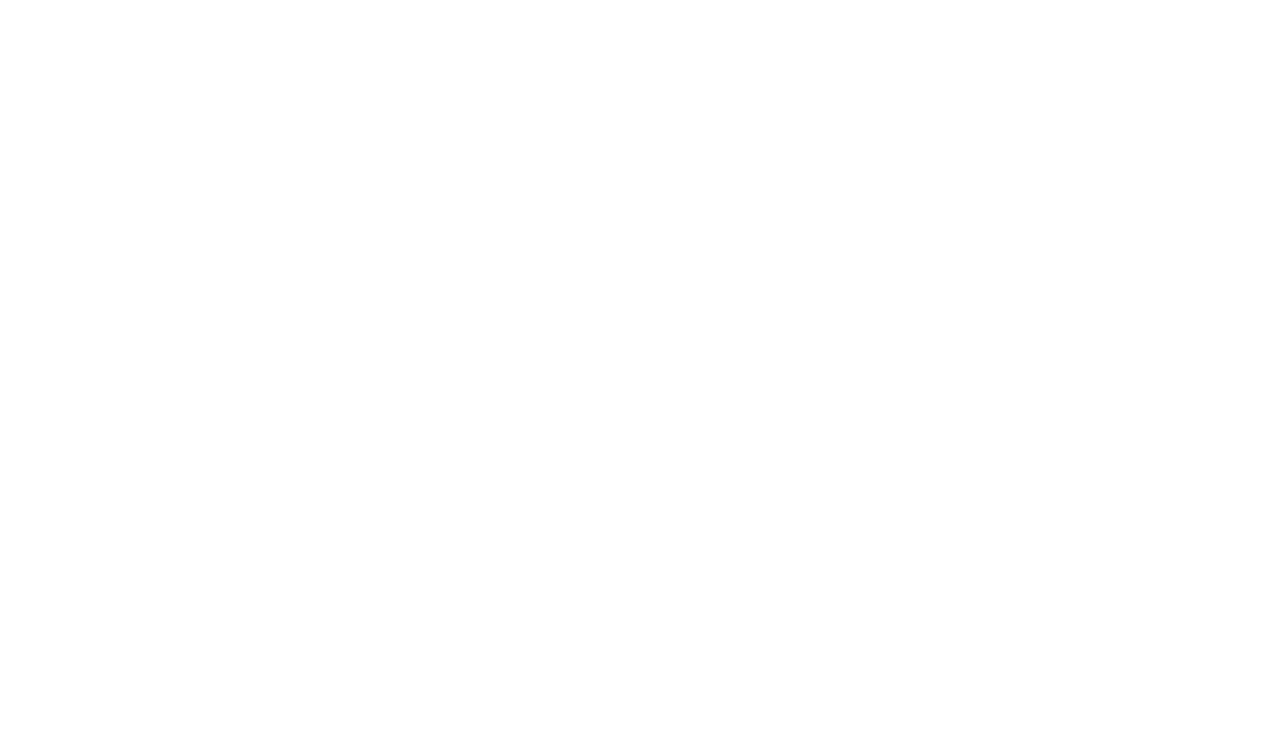
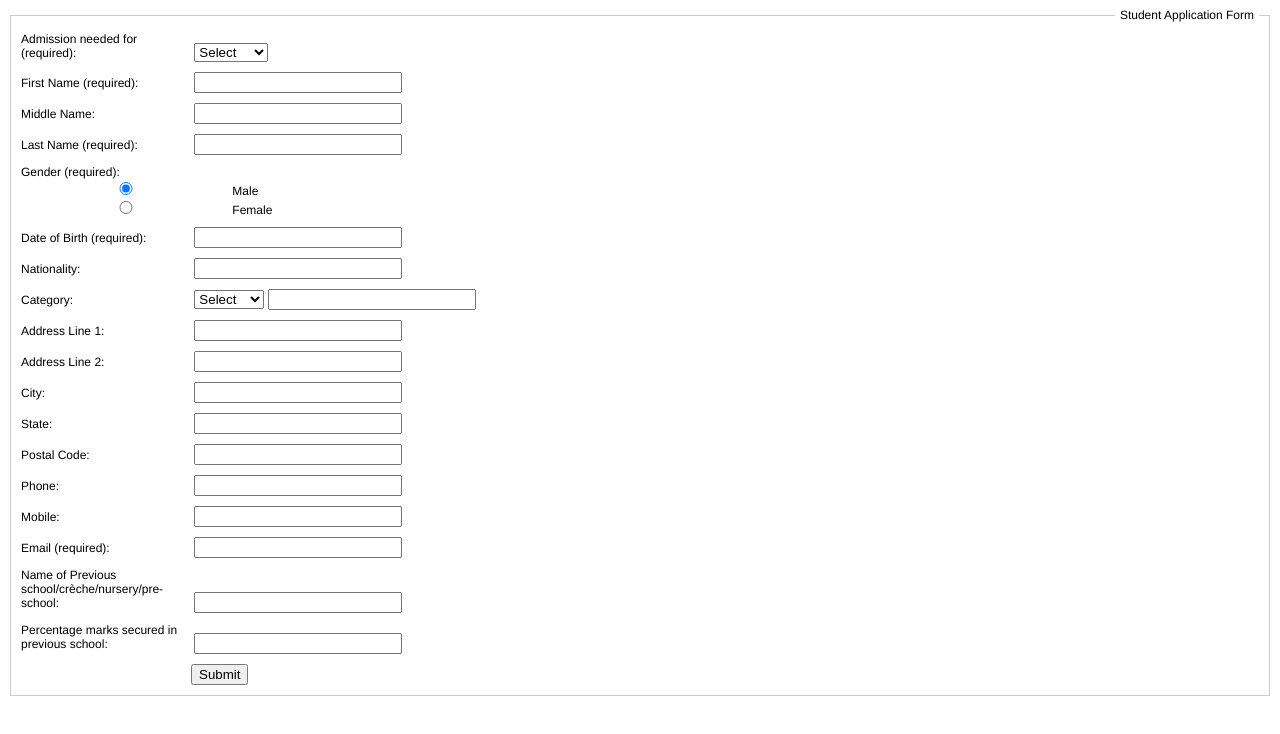
Before and after one commit to vinodtr/admissions, a website: page public/index.html in a window 1280 px wide. Drawn offline with Linux system fonts and the light colour scheme.

Commit message:
Initial commit

```diff
--- /dev/null
+++ b/public/css/styles.css
@@ -0,0 +1,44 @@
+body {
+    font-family: Helvetica, Arial;
+    font-size:12px;
+}
+h1 {
+    font-size:200%;
+}
+fieldset {
+    border:1px solid #ccc;
+    padding:10px;
+}
+legend {
+    padding:0 5px;
+    text-align:right;
+}
+fieldset > div {
+    margin:10px 0;
+}
+fieldset > legend + div {
+    margin-top:0;
+}
+fieldset > div:last-child {
+    margin-bottom:0;
+}
+label {
+    display:inline-block;
+    width:170px;
+}
+input {
+    width:200px;
+}
+input[type="submit"] {
+    width:auto;
+}
+.help {
+    display:none;
+    font-size:90%;
+}
+input:focus + .help {
+    display:inline-block;
+}
+div.submit {
+    margin-left:170px;
+}
--- a/public/index.html
+++ b/public/index.html
@@ -6,10 +6,116 @@
 	</head>
 	<body>
 
-
+	<link rel="stylesheet" type="text/css" href="css/styles.css" media="screen" />
 		<script src="js/jquery-3.1.1.js" />
 		<script src="js/app.js" />
 		<script type="text/javascript">
 		</script>
+
+
+		<form action="" method="post">
+	    <fieldset>
+	        <legend>Student Application Form</legend>
+	        <div>
+	            <label for="admission">Admission needed for (required):</label>
+	            <select>
+	              <option value="select">Select</option>
+				  <option value="Class7">Class 7</option>
+				  <option value="class8">Class 8</option>
+				  <option value="class9">Class 9</option>
+				  <option value="class10">Class 10</option>
+				</select>
+
+	        </div>
+	        <div>
+	            <label for="firstName">First Name (required):</label>
+	            <input type="text" id="firstName" name="firstName" value="" aria-describedby="name-format" maxlength="50">
+	        </div>
+	        <div>
+	            <label for="middleName">Middle Name:</label>
+	            <input type="text" id="middleName" name="middleName" value="" aria-describedby="name-format" maxlength="50">
+	        </div>
+	        <div>
+	            <label for="lastName">Last Name (required):</label>
+	            <input type="text" id="lastName" name="lastName" value="" aria-describedby="name-format" maxlength="50">
+	        </div>
+	        <div>
+	            <label for="gender">Gender (required):</label>
+	            <div >
+	            	<input type="radio" id="genderM" name="gender" value="male" checked> Male
+		        </div>
+		        <div width="1px">
+		        	<input type="radio" id="genderF" name="gender" value="female"> Female
+		        </div>
+		    </div>
+	        <div>
+	            <label for="dob">Date of Birth (required):</label>
+	            <input type="text" id="dob" name="dob" value="" aria-describedby="name-format" maxlength="50">
+	            <span id="name-format" class="help">Format: DD/MM/YYYY</span>
+	        </div>
+	        <div>
+	            <label for="nationality">Nationality:</label>
+	            <input type="text" id="nationality" name="nationality" value="" maxlength="50">
+	        </div>
+	        <div>
+	            <label for="category">Category:</label>
+	            <select>
+	              <option value="select">Select</option>
+	              <option value="general">General</option>
+				  <option value="sc">SC</option>
+				  <option value="st">ST</option>
+				  <option value="obc">OBC</option>
+				  <option value="others">Others</option>
+				</select>
+				<input type="text" id="otherCategory" name="otherCategory" value="" maxlength="50">
+	        </div>
+	        <div>
+	            <label for="addressLine1">Address Line 1:</label>
+	            <input type="text" id="addressLine1" name="addressLine1" value="" maxlength="50">
+	        </div>
+	        <div>
+	            <label for="addressLine2">Address Line 2:</label>
+	            <input type="text" id="addressLine2" name="addressLine2" value="" maxlength="50">
+	        </div>
+	        <div>
+	            <label for="city">City:</label>
+	            <input type="text" id="city" name="city" value="" maxlength="50">
+	        </div>
+	        <div>
+	            <label for="state">State:</label>
+	            <input type="text" id="state" name="state" value="" maxlength="50">
+	        </div>
+	        <div>
+	            <label for="postalCode">Postal Code:</label>
+	            <input type="text" id="postalCode" name="postalCode" value="" maxlength="6">
+	        </div>
+	        <div>
+	            <label for="phone">Phone:</label>
+	            <input type="text" id="phone" name="phone" value="" maxlength="20">
+	        </div>
+	        <div>
+	            <label for="mobile">Mobile:</label>
+	            <input type="text" id="mobile" name="mobile" value="" maxlength="10">
+	        </div>
+	        <div>
+	            <label for="email">Email (required):</label>
+	            <input type="text" id="email" name="email" value="" maxlength="100">
+	        </div>
+	        <div>
+	            <label for="prevInstitution">Name of Previous school/crèche/nursery/pre-school:</label>
+	            <input type="text" id="prevInstitution" name="prevInstitution" value="" maxlength="100">
+	        </div>
+	        <div>
+	            <label for="percentage">Percentage marks secured in previous school:</label>
+	            <input type="text" id="percentage" name="percentage" value="" maxlength="4">
+	        </div>
+
+	        <div class="submit">
+	            <input type="submit" value="Submit">
+	        </div>
+	    </fieldset>
+	</form>
+
+
 	</body>
 </http>
```
Also changed, not shown: package.json (+6 -1 lines), server.js (+9 -0 lines), 1 other file.
